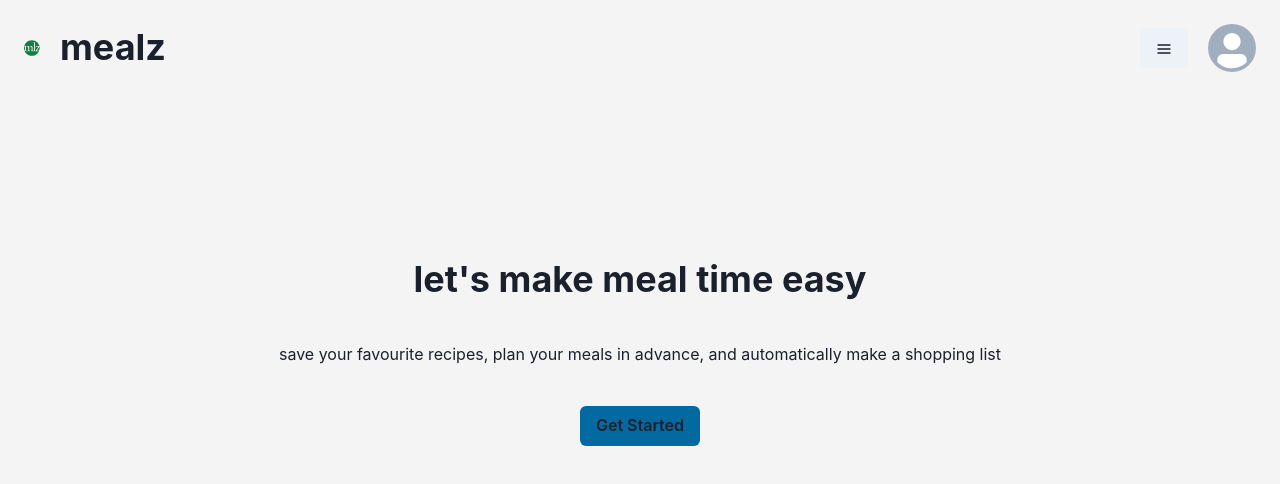
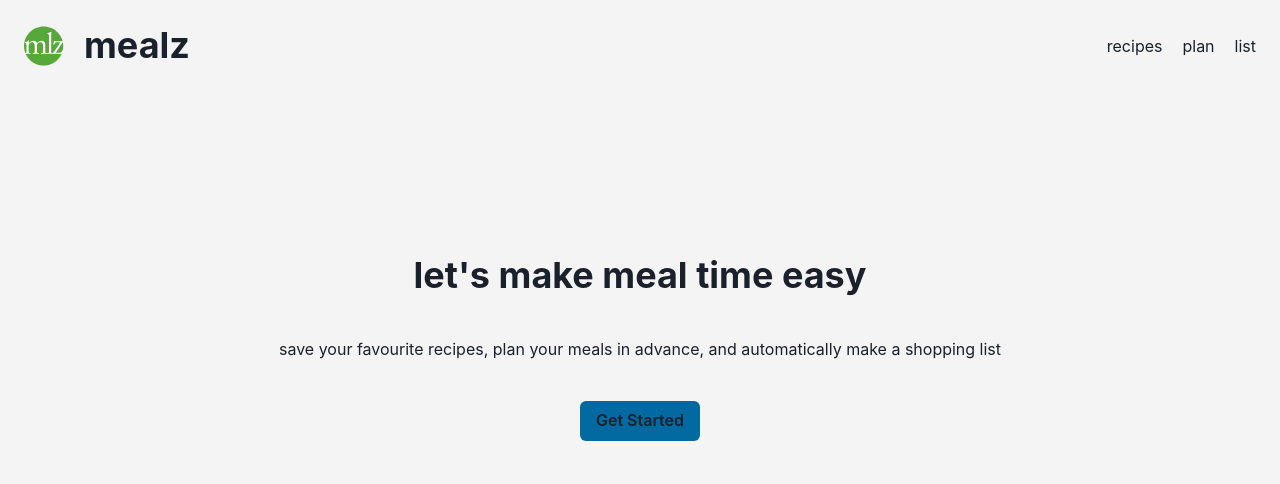
Before and after one commit to kbario/mealz, a React (Create React App) app in the folder client/: page / in a window 1280 px wide. Shown: the top 484 px of the page. Built offline with nearby package versions, Linux system fonts and the light colour scheme.

Commit message:
added delete card button

```diff
--- a/client/src/components/CardCard.jsx
+++ b/client/src/components/CardCard.jsx
@@ -1,9 +1,27 @@
-import { Flex, Heading, ListItem, UnorderedList } from '@chakra-ui/react';
+import {
+  Flex,
+  Heading,
+  ListItem,
+  UnorderedList,
+  CloseButton,
+} from '@chakra-ui/react';
+import { useMutation } from '@apollo/client';
+import { REMOVE_CARD } from '../utils/mutations';
 
 export function CardCard({ card }) {
+  const [removeCard, { loading, error }] = useMutation(REMOVE_CARD);
+  console.log(card);
   return (
     <Flex p="2" direction="column" rounded="md" boxShadow="md">
-      <Heading variant="cardcardHeading">{card.name}</Heading>
+      <Flex justify="space-between" align="center">
+        <Heading variant="cardcardHeading">{card.name}</Heading>
+        <CloseButton
+          onClick={async () => {
+            await removeCard({ variables: { _id: card._id } });
+            window.location.reload();
+          }}
+        />
+      </Flex>
       <UnorderedList>
         {card.meals.map((meal, idx) => {
           return <ListItem key={idx}>{meal.name}</ListItem>;
--- a/client/src/components/NavHeader.jsx
+++ b/client/src/components/NavHeader.jsx
@@ -8,24 +8,25 @@ import {
   MenuList,
   MenuItem,
   Heading,
-  Avatar,
+  useMediaQuery,
   Icon,
 } from '@chakra-ui/react';
 import { HamburgerIcon, CloseIcon } from '@chakra-ui/icons';
 import { ColorModeSwitcher } from '../ColorModeSwitcher';
-import { Link } from 'react-router-dom';
+import { NavLink, Link } from 'react-router-dom';
 import { Logo } from '../icons/icons';
 
 function NavHeader({ me, page }) {
-  // const theme = useTheme();
+  const [isPhone] = useMediaQuery('(max-width:500px)');
 
   return (
     <Flex w="100%" align="center" bg="brand.light" p="6" pb="0" gap="5">
-      <Icon as={Logo} />
+      <Icon as={Logo} boxSize="10" />
       <Heading variant={page ? 'lightHeading' : 'auto'}>
         {page ? page : 'mealz'}
       </Heading>
       <Spacer />
+      {isPhone ? (
         <Menu>
           {({ isOpen }) => (
             <>
@@ -52,12 +53,13 @@ function NavHeader({ me, page }) {
             </>
           )}
         </Menu>
-      <Menu>
-        <MenuButton as={Avatar}></MenuButton>
-        <MenuList>
-          <MenuItem>signout</MenuItem>
-        </MenuList>
-      </Menu>
+      ) : (
+        <Flex gap="5">
+          <NavLink to="/recipes">recipes</NavLink>
+          <NavLink to="/plan">plan</NavLink>
+          <NavLink to="/list">list</NavLink>
+        </Flex>
+      )}
     </Flex>
   );
 }
--- a/client/src/pages/Signup.jsx
+++ b/client/src/pages/Signup.jsx
@@ -44,7 +44,6 @@ function Signup() {
 
   const updateEmailOnFly = e => {
     setEmail(e.target.value);
-    console.log(e.target.value);
     setEmailError(false);
   };
 
@@ -78,6 +77,9 @@ function Signup() {
       console.error(err);
     }
   };
+  if (Auth.loggedIn()) {
+    return <Navigate to="/home" />;
+  }
 
   if (loginLoading || userLoading) {
     return (
@@ -100,6 +102,7 @@ function Signup() {
   return (
     <Flex h="100%" w="100%" direction="column">
       <NavHeader />
+
       <Flex
         grow={1}
         w="100%"
@@ -110,6 +113,7 @@ function Signup() {
         gap="10"
       >
         {pageInView === 'login' && (
+          <>
             <Flex direction="column" gap="5">
               <Heading>login</Heading>
               <FormControl isInvalid={emailError} isRequired>
@@ -155,6 +159,7 @@ function Signup() {
 
               <Button onClick={e => handleLogin(e)}>Login</Button>
             </Flex>
+          </>
         )}
         {pageInView === 'signup' && (
           <Flex direction="column" gap="5">
--- a/client/src/utils/mutations.js
+++ b/client/src/utils/mutations.js
@@ -67,6 +67,27 @@ export const ADD_CARD = gql`
     }
   }
 `;
+export const REMOVE_RECIPTE = gql`
+  mutation removeRecipe($_id: ID!) {
+    removeRecipe(_id: $_id) {
+      name
+    }
+  }
+`;
+export const REMOVE_CARD = gql`
+  mutation removeCard($_id: ID!) {
+    removeCard(_id: $_id) {
+      name
+      cards {
+        name
+        date
+        meals {
+          name
+        }
+      }
+    }
+  }
+`;
 
 export const REMOVE_SKILL = gql`
   mutation removeSkill($skill: String!) {
```
Also changed, not shown: client/src/icons/icons.js (+1 -1 lines), 2 other files (tests, documents, lock files or other folders). Lines whose indentation alone changed are shown as unchanged.
